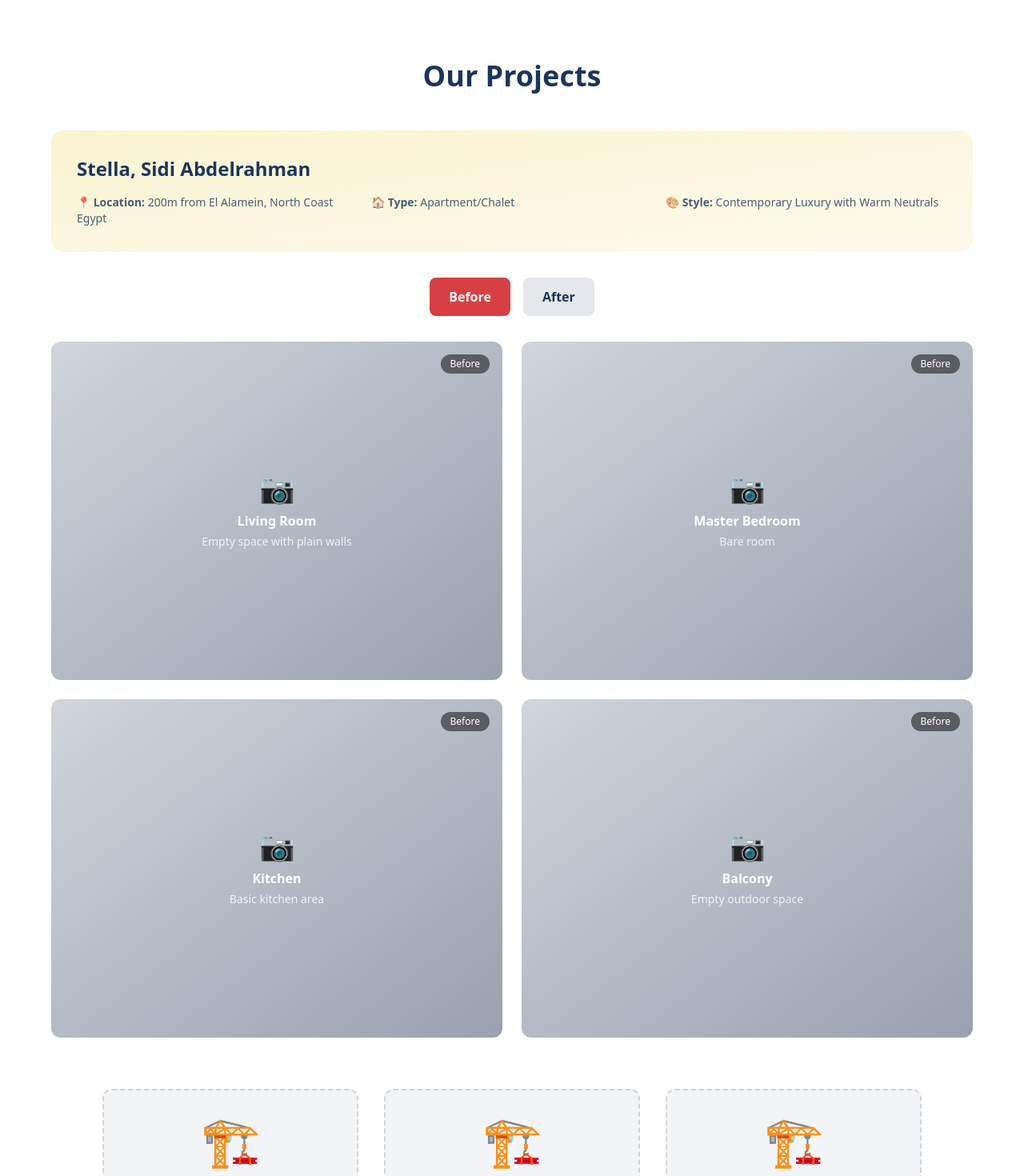
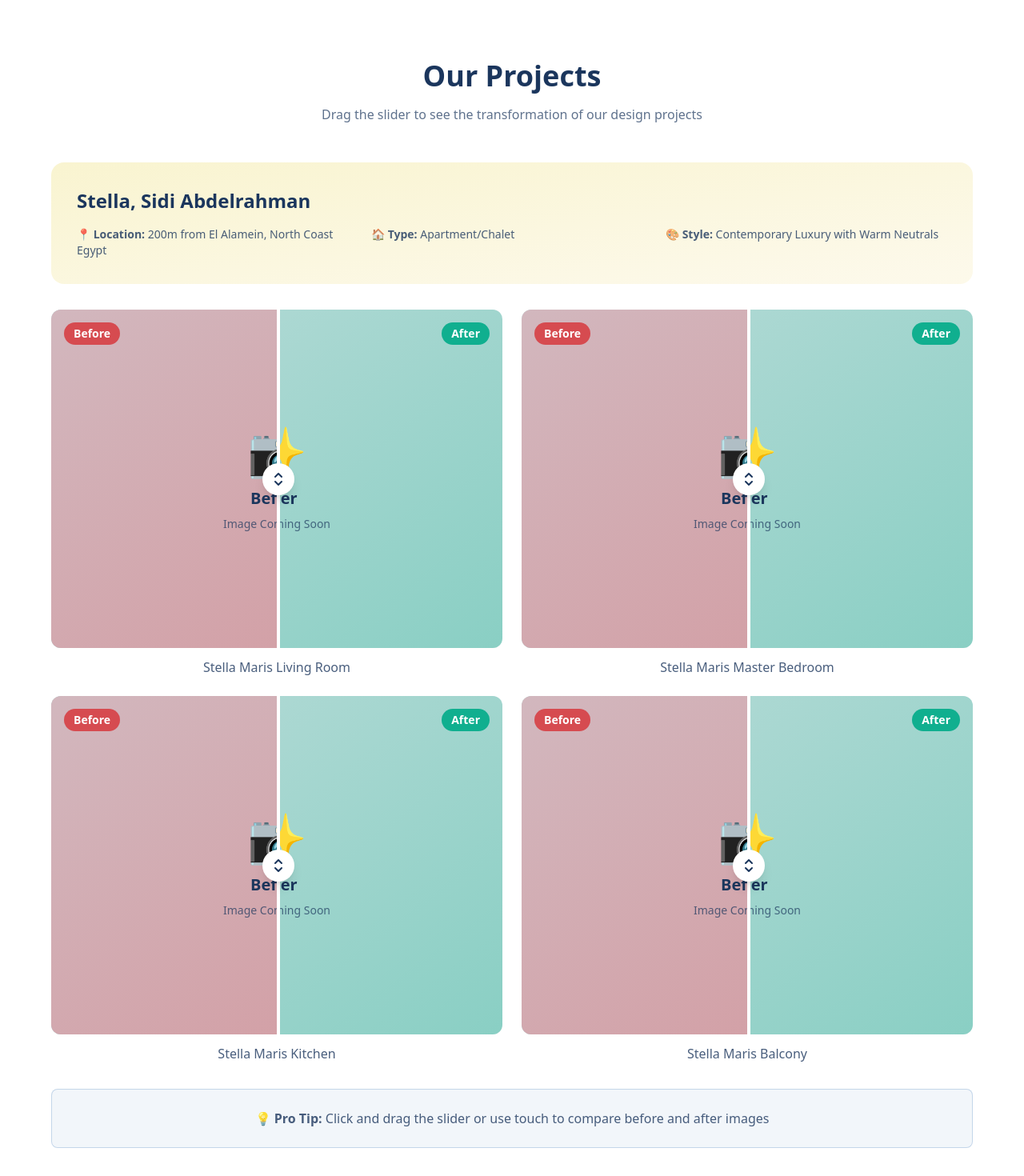
Before and after one commit to HASSANBOB533/bob-property-management, a Next.js app: page /en/design in a window 1280 px wide. Shown: the part 1640-3110 px from the top of the page at 80% size. Built offline with nearby package versions, Linux system fonts and the light colour scheme.

Commit message:
Complete Phase 3-5: Gallery slider, Google Sheets fix, and documentation
Co-authored-by: HASSANBOB533 <244470639+HASSANBOB533@users.noreply.github.com>

```diff
--- a/components/design/ProjectGallery.tsx
+++ b/components/design/ProjectGallery.tsx
@@ -1,26 +1,168 @@
 'use client';
 
-import {useState} from 'react';
+import {useState, useRef, useEffect} from 'react';
 import {useTranslations} from 'next-intl';
+import Image from 'next/image';
+
+interface BeforeAfterImage {
+  before: string;
+  after: string;
+  alt: string;
+}
+
+function BeforeAfterSlider({before, after, alt}: BeforeAfterImage) {
+  const [sliderPosition, setSliderPosition] = useState(50);
+  const [isDragging, setIsDragging] = useState(false);
+  const containerRef = useRef<HTMLDivElement>(null);
+
+  const handleMove = (clientX: number) => {
+    if (!containerRef.current) return;
+    const rect = containerRef.current.getBoundingClientRect();
+    const x = Math.max(0, Math.min(clientX - rect.left, rect.width));
+    const percent = Math.max(0, Math.min((x / rect.width) * 100, 100));
+    setSliderPosition(percent);
+  };
+
+  const handleMouseDown = () => setIsDragging(true);
+  const handleMouseUp = () => setIsDragging(false);
+
+  const handleMouseMove = (e: React.MouseEvent) => {
+    if (!isDragging) return;
+    handleMove(e.clientX);
+  };
+
+  const handleTouchMove = (e: React.TouchEvent) => {
+    if (!isDragging) return;
+    handleMove(e.touches[0].clientX);
+  };
+
+  useEffect(() => {
+    const handleGlobalMouseUp = () => setIsDragging(false);
+    window.addEventListener('mouseup', handleGlobalMouseUp);
+    return () => window.removeEventListener('mouseup', handleGlobalMouseUp);
+  }, []);
+
+  return (
+    <div
+      ref={containerRef}
+      className="relative w-full aspect-[4/3] overflow-hidden rounded-xl cursor-ew-resize select-none"
+      onMouseMove={handleMouseMove}
+      onTouchMove={handleTouchMove}
+      onMouseUp={handleMouseUp}
+      onTouchEnd={handleMouseUp}
+    >
+      {/* After Image (background) */}
+      <div className="absolute inset-0 bg-gray-200">
+        {after ? (
+          <Image
+            src={after}
+            alt={`${alt} - After`}
+            fill
+            className="object-cover"
+            sizes="(max-width: 768px) 100vw, 50vw"
+            priority
+          />
+        ) : (
+          <div className="flex flex-col items-center justify-center h-full bg-gradient-to-br from-green-primary/20 to-green-primary/40">
+            <div className="text-6xl mb-4">✨</div>
+            <div className="text-xl font-semibold text-dark-text">After</div>
+            <div className="text-sm text-dark-text/70 mt-2">Image Coming Soon</div>
+          </div>
+        )}
+      </div>
+
+      {/* Before Image (clipped) */}
+      <div
+        className="absolute inset-0 bg-gray-300"
+        style={{clipPath: `inset(0 ${100 - sliderPosition}% 0 0)`}}
+      >
+        {before ? (
+          <Image
+            src={before}
+            alt={`${alt} - Before`}
+            fill
+            className="object-cover"
+            sizes="(max-width: 768px) 100vw, 50vw"
+            priority
+          />
+        ) : (
+          <div className="flex flex-col items-center justify-center h-full bg-gradient-to-br from-red-accent/20 to-red-accent/40">
+            <div className="text-6xl mb-4">📷</div>
+            <div className="text-xl font-semibold text-dark-text">Before</div>
+            <div className="text-sm text-dark-text/70 mt-2">Image Coming Soon</div>
+          </div>
+        )}
+      </div>
+
+      {/* Slider Handle */}
+      <div
+        className="absolute top-0 bottom-0 w-1 bg-white cursor-ew-resize"
+        style={{left: `${sliderPosition}%`}}
+        onMouseDown={handleMouseDown}
+        onTouchStart={handleMouseDown}
+      >
+        <div className="absolute top-1/2 left-1/2 -translate-x-1/2 -translate-y-1/2 w-10 h-10 bg-white rounded-full shadow-lg flex items-center justify-center">
+          <svg
+            className="w-6 h-6 text-dark-text"
+            fill="none"
+            strokeLinecap="round"
+            strokeLinejoin="round"
+            strokeWidth="2"
+            viewBox="0 0 24 24"
+            stroke="currentColor"
+          >
+            <path d="M8 9l4-4 4 4M16 15l-4 4-4-4" />
+          </svg>
+        </div>
+      </div>
+
+      {/* Labels */}
+      <div className="absolute top-4 left-4 bg-red-accent/90 text-white px-3 py-1 rounded-full text-sm font-semibold">
+        Before
+      </div>
+      <div className="absolute top-4 right-4 bg-green-primary/90 text-white px-3 py-1 rounded-full text-sm font-semibold">
+        After
+      </div>
+    </div>
+  );
+}
 
 export default function ProjectGallery() {
   const t = useTranslations('design.gallery');
-  const [selectedProject, setSelectedProject] = useState(0);
-  const [showBefore, setShowBefore] = useState(true);
 
-  const stellaRooms = [
-    {name: 'Living Room', before: 'Empty space with plain walls', after: 'Elegant contemporary living space'},
-    {name: 'Master Bedroom', before: 'Bare room', after: 'Cozy luxury bedroom with warm tones'},
-    {name: 'Kitchen', before: 'Basic kitchen area', after: 'Modern fully-equipped kitchen'},
-    {name: 'Balcony', before: 'Empty outdoor space', after: 'Inviting outdoor lounge area'},
+  // Stella Maris Project - Ready for Cloudinary URLs
+  const stellaRooms: BeforeAfterImage[] = [
+    {
+      before: '', // Add Cloudinary URL when available
+      after: '',  // Add Cloudinary URL when available
+      alt: 'Stella Maris Living Room'
+    },
+    {
+      before: '',
+      after: '',
+      alt: 'Stella Maris Master Bedroom'
+    },
+    {
+      before: '',
+      after: '',
+      alt: 'Stella Maris Kitchen'
+    },
+    {
+      before: '',
+      after: '',
+      alt: 'Stella Maris Balcony'
+    },
   ];
 
   return (
     <section className="py-16 md:py-20 bg-white">
       <div className="container mx-auto px-4">
-        <h2 className="text-3xl md:text-4xl font-bold text-center text-dark-text mb-12">
+        <h2 className="text-3xl md:text-4xl font-bold text-center text-dark-text mb-4">
           {t('title')}
         </h2>
+        <p className="text-center text-dark-text/70 mb-12 max-w-2xl mx-auto">
+          Drag the slider to see the transformation of our design projects
+        </p>
 
         {/* Stella Project */}
         <div className="max-w-6xl mx-auto mb-16">
@@ -41,49 +183,23 @@ export default function ProjectGallery() {
             </div>
           </div>
 
-          {/* Before/After Toggle */}
-          <div className="flex justify-center gap-4 mb-8">
-            <button
-              onClick={() => setShowBefore(true)}
-              className={`px-6 py-3 rounded-lg font-semibold transition-all ${
-                showBefore
-                  ? 'bg-red-accent text-white'
-                  : 'bg-gray-200 text-dark-text'
-              }`}
-            >
-              {t('stella.before')}
-            </button>
-            <button
-              onClick={() => setShowBefore(false)}
-              className={`px-6 py-3 rounded-lg font-semibold transition-all ${
-                !showBefore
-                  ? 'bg-green-primary text-white'
-                  : 'bg-gray-200 text-dark-text'
-              }`}
-            >
-              {t('stella.after')}
-            </button>
+          {/* Interactive Before/After Gallery */}
+          <div className="grid md:grid-cols-2 gap-6">
+            {stellaRooms.map((room, idx) => (
+              <div key={idx} className="group">
+                <BeforeAfterSlider {...room} />
+                <p className="text-center mt-3 text-dark-text/80 font-medium">
+                  {room.alt}
+                </p>
+              </div>
+            ))}
           </div>
 
-          {/* Image Grid - Placeholders */}
-          <div className="grid md:grid-cols-2 gap-6">
-            {stellaRooms.map((room, idx) => (
-              <div
-                key={idx}
-                className="bg-gray-200 rounded-xl overflow-hidden aspect-[4/3] relative group"
-              >
-                <div className="absolute inset-0 flex flex-col items-center justify-center bg-gradient-to-br from-gray-300 to-gray-400 text-white">
-                  <div className="text-4xl mb-2">📷</div>
-                  <div className="font-semibold mb-1">{room.name}</div>
-                  <div className="text-sm opacity-80">
-                    {showBefore ? room.before : room.after}
-                  </div>
-                  <div className="absolute top-4 right-4 bg-black/50 px-3 py-1 rounded-full text-xs">
-                    {showBefore ? t('stella.before') : t('stella.after')}
-                  </div>
-                </div>
-              </div>
-            ))}
+          {/* Instructions */}
+          <div className="mt-8 bg-blue-primary/5 border border-blue-primary/20 rounded-lg p-6 text-center">
+            <p className="text-dark-text/80">
+              <span className="font-semibold">💡 Pro Tip:</span> Click and drag the slider or use touch to compare before and after images
+            </p>
           </div>
         </div>
 
@@ -92,7 +208,7 @@ export default function ProjectGallery() {
           {[1, 2, 3].map((idx) => (
             <div
               key={idx}
-              className="bg-gray-100 rounded-xl p-8 text-center border-2 border-dashed border-gray-300"
+              className="bg-gray-100 rounded-xl p-8 text-center border-2 border-dashed border-gray-300 hover:border-blue-primary transition-colors"
             >
               <div className="text-6xl mb-4">🏗️</div>
               <h3 className="text-xl font-bold text-dark-text mb-2">
@@ -102,6 +218,15 @@ export default function ProjectGallery() {
             </div>
           ))}
         </div>
+
+        {/* Note about adding images */}
+        <div className="mt-12 max-w-3xl mx-auto bg-yellow-primary/10 border border-yellow-primary/30 rounded-lg p-6">
+          <h4 className="font-bold text-dark-text mb-2">📸 For Developers:</h4>
+          <p className="text-sm text-dark-text/80">
+            To add actual project images, simply update the <code className="bg-dark-text/10 px-2 py-1 rounded">stellaRooms</code> array
+            with Cloudinary URLs in the format: <code className="bg-dark-text/10 px-2 py-1 rounded">before: 'https://res.cloudinary.com/...'</code>
+          </p>
+        </div>
       </div>
     </section>
   );
```
Also changed, not shown: components/PropertyForm.tsx (+13 -26 lines), 2 other files (tests, documents, lock files or other folders).
